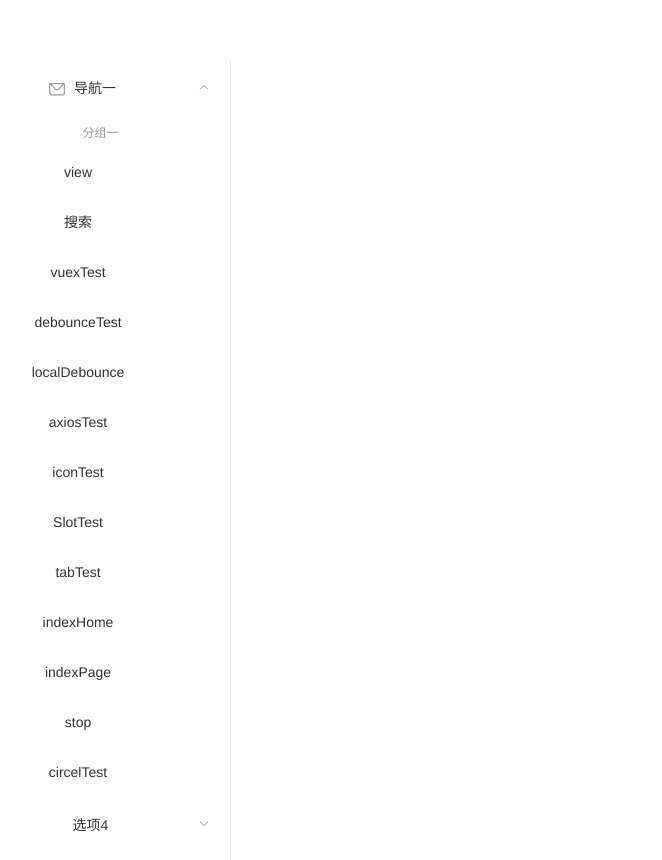
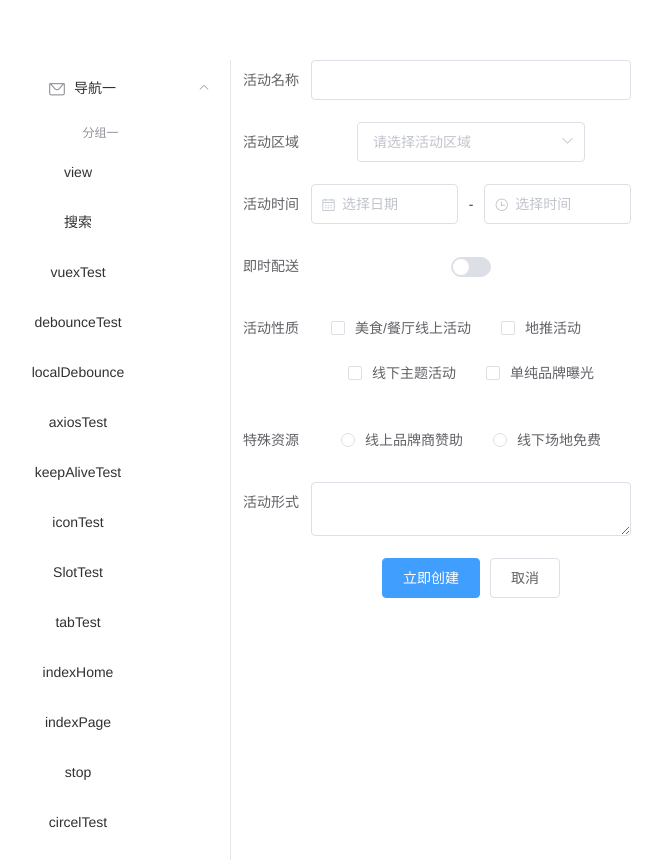
Before and after one commit to lzshuai/sun, a Vue app: page /#/keepAliveTest in a window 1280 px wide. Shown: the whole page, without its empty margins (77-739 px from the left). Built offline with nearby package versions, Linux system fonts and the light colour scheme.

Commit message:
keepAlive的使用

```diff
--- a/src/App.vue
+++ b/src/App.vue
@@ -22,7 +22,15 @@
         </com-index>
       </div>
       <div class="appRight">
-        <router-view></router-view>
+        <!--<router-view></router-view>-->
+        <!--<keep-alive :include="keepComName">
+          <router-view></router-view>
+        </keep-alive>-->
+
+        <keep-alive>
+          <router-view v-if="$route.meta.keepAlive"></router-view>
+        </keep-alive>
+        <router-view v-if="!$route.meta.keepAlive"></router-view>
       </div>
 
     </div>
@@ -42,6 +50,11 @@
   },
   created() {
     console.log("router===",this.$router)
+  },
+  data(){
+    return{
+      keepComName:'KeepAliveTest'
+    }
   }
 }
 </script>
--- a/src/components/index-menu.vue
+++ b/src/components/index-menu.vue
@@ -88,6 +88,7 @@
                     <el-menu-item index="debounce">debounceTest</el-menu-item>
                     <el-menu-item index="localDebounce">localDebounce</el-menu-item>
                     <el-menu-item index="axiosTest">axiosTest</el-menu-item>
+                    <el-menu-item index="keepAliveTest">keepAliveTest</el-menu-item>
                     <el-menu-item index="iconTest">iconTest</el-menu-item>
                     <el-menu-item index="slotTest">SlotTest</el-menu-item>
                     <el-menu-item index="tabTest">tabTest</el-menu-item>
--- a/src/router/mainRoutes.js
+++ b/src/router/mainRoutes.js
@@ -81,7 +81,19 @@
         {
             path:'/axiosTest',
             name:'axiosTest',
-            component: ()=>import('@/views/components/axiosTest.vue')
+            component: ()=>import('@/views/components/axiosTest.vue'),
+            meta: {
+                keepAlive: false
+            }
+        },
+        {
+            path:'/keepAliveTest',
+            name:'keepAliveTest',
+            component: ()=>import('@/views/components/KeepAliveTest.vue'),
+            meta: {
+                keepAlive: true
+            }
+
         },
         {
             path:'/iconTest',
--- /dev/null
+++ b/src/views/components/KeepAliveTest.vue
@@ -0,0 +1,83 @@
+<template>
+    <!---->
+    <div class="keeps">
+        <el-form ref="form" :model="form" label-width="80px">
+            <el-form-item label="活动名称">
+                <el-input v-model="form.name"></el-input>
+            </el-form-item>
+            <el-form-item label="活动区域">
+                <el-select v-model="form.region" placeholder="请选择活动区域">
+                    <el-option label="区域一" value="shanghai"></el-option>
+                    <el-option label="区域二" value="beijing"></el-option>
+                </el-select>
+            </el-form-item>
+            <el-form-item label="活动时间">
+                <el-col :span="11">
+                    <el-date-picker type="date" placeholder="选择日期" v-model="form.date1" style="width: 100%;"></el-date-picker>
+                </el-col>
+                <el-col class="line" :span="2">-</el-col>
+                <el-col :span="11">
+                    <el-time-picker placeholder="选择时间" v-model="form.date2" style="width: 100%;"></el-time-picker>
+                </el-col>
+            </el-form-item>
+            <el-form-item label="即时配送">
+                <el-switch v-model="form.delivery"></el-switch>
+            </el-form-item>
+            <el-form-item label="活动性质">
+                <el-checkbox-group v-model="form.type">
+                    <el-checkbox label="美食/餐厅线上活动" name="type"></el-checkbox>
+                    <el-checkbox label="地推活动" name="type"></el-checkbox>
+                    <el-checkbox label="线下主题活动" name="type"></el-checkbox>
+                    <el-checkbox label="单纯品牌曝光" name="type"></el-checkbox>
+                </el-checkbox-group>
+            </el-form-item>
+            <el-form-item label="特殊资源">
+                <el-radio-group v-model="form.resource">
+                    <el-radio label="线上品牌商赞助"></el-radio>
+                    <el-radio label="线下场地免费"></el-radio>
+                </el-radio-group>
+            </el-form-item>
+            <el-form-item label="活动形式">
+                <el-input type="textarea" v-model="form.desc"></el-input>
+            </el-form-item>
+            <el-form-item>
+                <el-button type="primary" @click="onSubmit">立即创建</el-button>
+                <el-button>取消</el-button>
+            </el-form-item>
+        </el-form>
+    </div>
+</template>
+
+<script>
+    export default {
+        name: "KeepAliveTest",
+        data() {
+            return {
+                form: {
+                    name: '',
+                    region: '',
+                    date1: '',
+                    date2: '',
+                    delivery: false,
+                    type: [],
+                    resource: '',
+                    desc: ''
+                }
+            }
+        },
+        methods: {
+            onSubmit() {
+                console.log('submit!');
+            }
+        },
+        created() {
+            console.log("123");
+        }
+    }
+</script>
+
+<style scoped>
+.keeps{
+    width: 400px;
+}
+</style>
```
